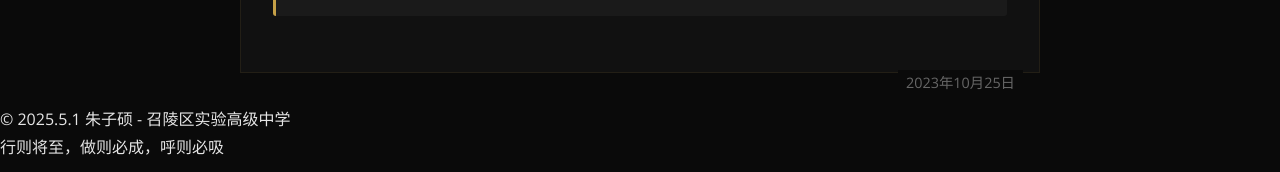
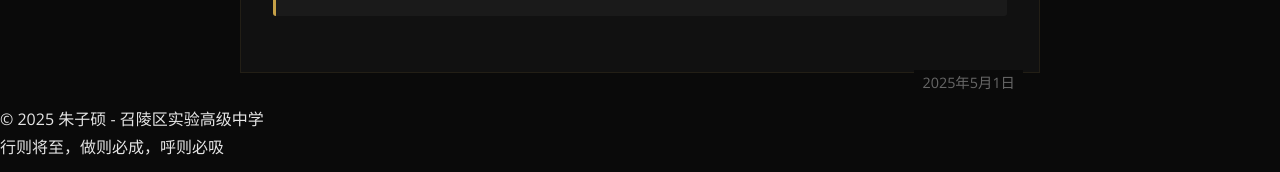
Before and after one commit to zzs-66/zzsblog, a plain HTML site: page article.html in a window 1280 px wide. Shown: the part 625-797 px from the top of the page. Drawn offline with nearby package versions, Linux system fonts and the light colour scheme.

Commit message:
Update article.html

```diff
--- a/article.html
+++ b/article.html
@@ -159,12 +159,12 @@
 }</code></pre>
                 <!-- 666 -->
             </div>
-            <div class="article-date">2023年10月25日</div>
+            <div class="article-date">2025年5月1日</div>
         </div>
     </article>
 
     <footer>
-        <p>&copy; 2025.5.1 朱子硕 - 召陵区实验高级中学</p>
+        <p>&copy; 2025 朱子硕 - 召陵区实验高级中学</p>
         <p>行则将至，做则必成，呼则必吸</p>
     </footer>
 </body>
```
